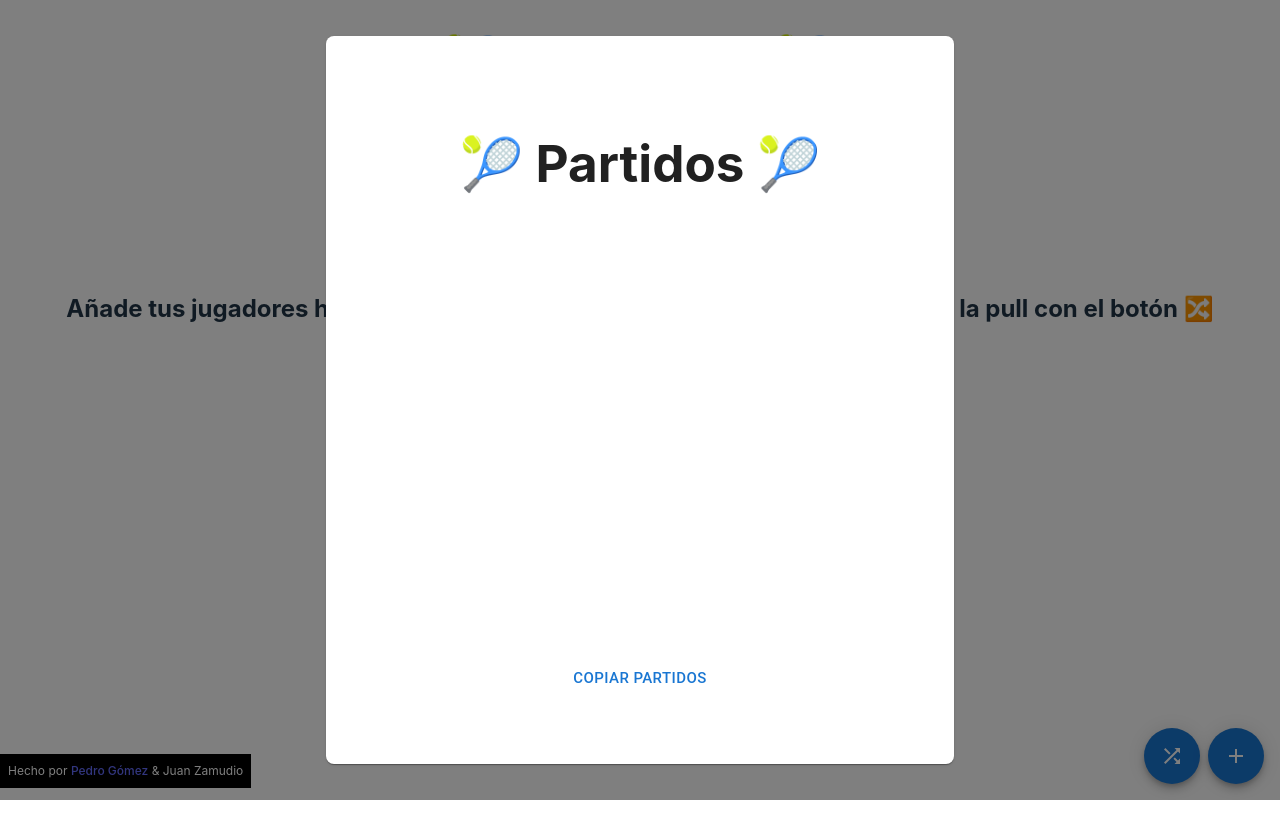
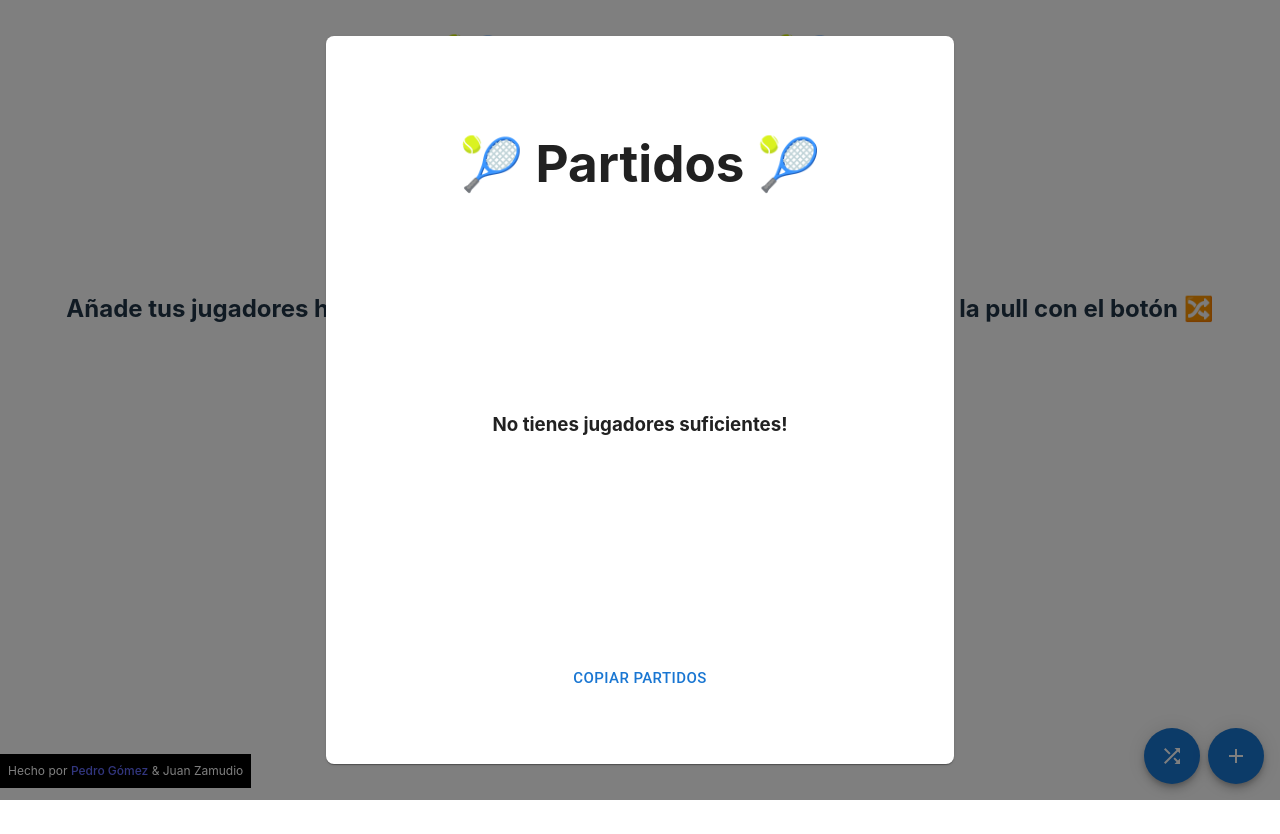
Before and after one commit to PadelPull/padelpull.github.io, a React (Vite) app: page / in a window 1280 px wide. Both pictures are taken after a click on the button 1172 px from the left and 756 px from the top of the page. Built offline with nearby package versions, Linux system fonts and the light colour scheme.

Commit message:
Add empty case for the matches list

```diff
--- a/src/domain/pull.ts
+++ b/src/domain/pull.ts
@@ -21,7 +21,6 @@ export class PadelPull {
         pullMatches.push(match);
       }
     }
-    console.log("====> PULL GENERATED", pullMatches);
     return pullMatches;
   }
 
--- a/src/screens/ShowPullModal.tsx
+++ b/src/screens/ShowPullModal.tsx
@@ -65,6 +65,16 @@ interface MatchesListProps {
 }
 
 const MatchesList = (props: MatchesListProps) => {
+    if (props.matches.length === 0) {
+        return <div style={{
+            display: 'flex',
+            justifyContent: 'center',
+            alignItems: 'center',
+            height: "400px",
+        }}>
+            <h3>No tienes jugadores suficientes!</h3>
+        </div>;
+    } else {
         return <div style={{
             overflowX: "hidden",
             overflowY: "scroll",
@@ -72,6 +82,8 @@ const MatchesList = (props: MatchesListProps) => {
         }}>
             {props.matches.map((match, index) => <MatchItem key={index} match={match} index={index}/>)}
         </div>;
+    }
+
 };
 
 interface MatchItemProps {
```
Lines whose indentation alone changed are shown as unchanged.
